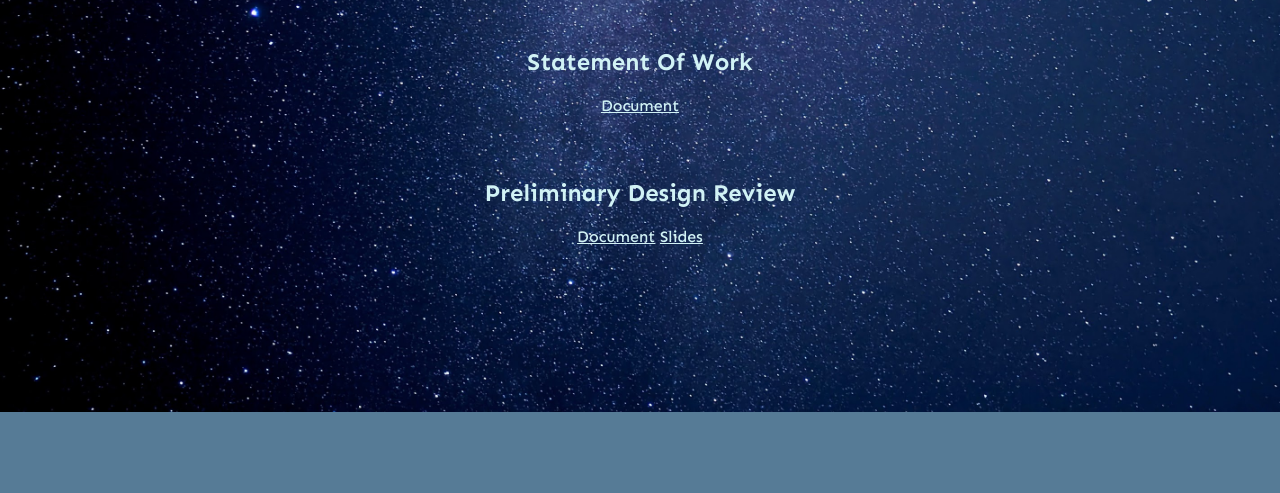
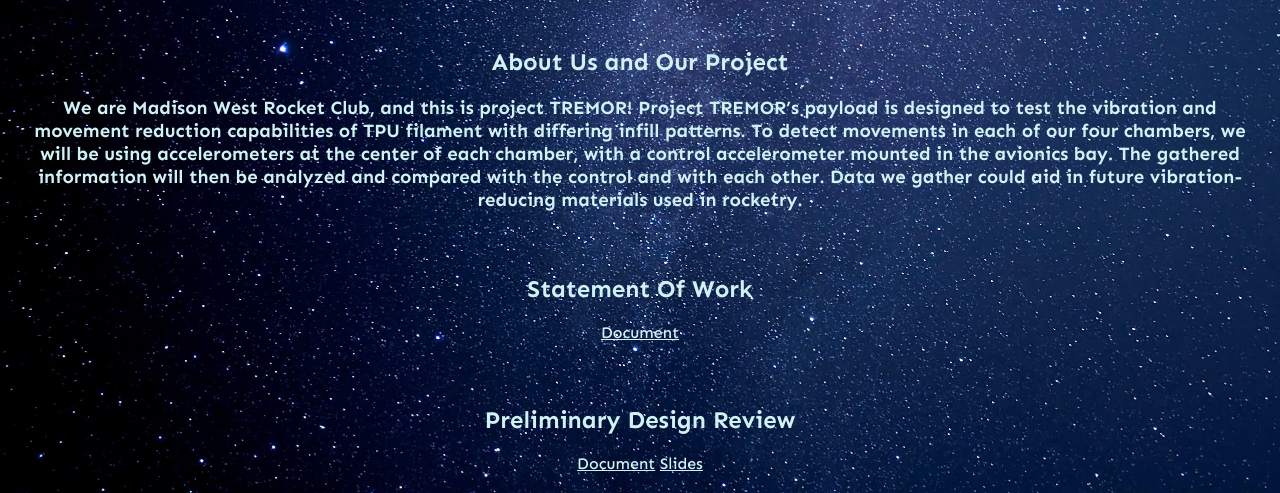
Before and after one commit to Madison-West-Rocketry/SL27, a plain HTML site: page index.html in a window 1280 px wide. Shown: the part 309-802 px from the top of the page. Drawn offline with Linux system fonts and the light colour scheme.

Commit message:
Added about us

```diff
--- a/index.html
+++ b/index.html
@@ -1,6 +1,6 @@
 <!DOCTYPE html>
 <html>
-    <head> <link rel="stylesheet"href="styles.css"> <link href="https://fonts.googleapis.com/css2?family=Sen:wght@400..800&display=swap" rel="stylesheet"> <link rel="icon" type="image/x-icon" href="/SL27/images/TREMOR logo.png">
+    <head> <link href="https://github.com/Madison-West-Rocketry/SL27"> <link rel="stylesheet"href="styles.css"> <link href="https://fonts.googleapis.com/css2?family=Sen:wght@400..800&display=swap" rel="stylesheet"> <link rel="icon" type="image/x-icon" href="TREMOR Favicon.png">
 
         <title>
             MWRC SLI 2027
@@ -15,6 +15,12 @@
         <header> Project TREMOR</header>
         <h1>TPU Reduced Exitations and Movement Observational Reserch</h1>
         <h6>.</h6> <!-- Cant figure out spacers im useing these for now -->
+        <h2>About Us and Our Project</h2>
+        <h3>We are Madison West Rocket Club, and this is project TREMOR!
+        Project TREMOR’s payload is designed to test the vibration and movement reduction capabilities of TPU filament with differing infill patterns. To detect movements in each of our four chambers, we will be using accelerometers at the center of each chamber, with a control accelerometer mounted in the avionics bay.
+        The gathered information will then be analyzed and compared with the control and with each other. Data we gather could aid in future vibration-reducing materials used in rocketry.
+        </h3>
+        <h6>.</h6>
     <h2> Statement Of Work</h2>
   <a href="/SL27/Docs/MWRC SL 2027 SOW.pdf">Document</a>
    <h6>.</h6>
```
Also changed, not shown: TREMOR Favicon.png (added).
